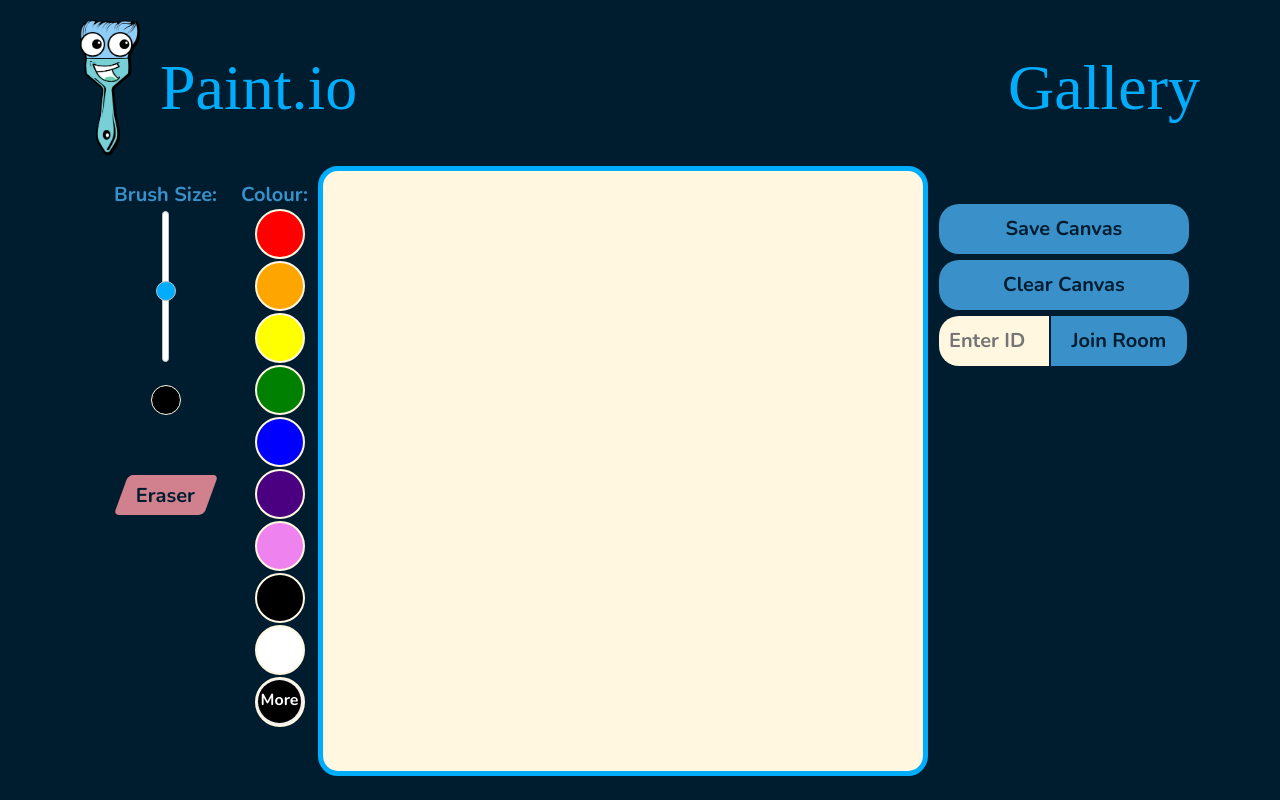
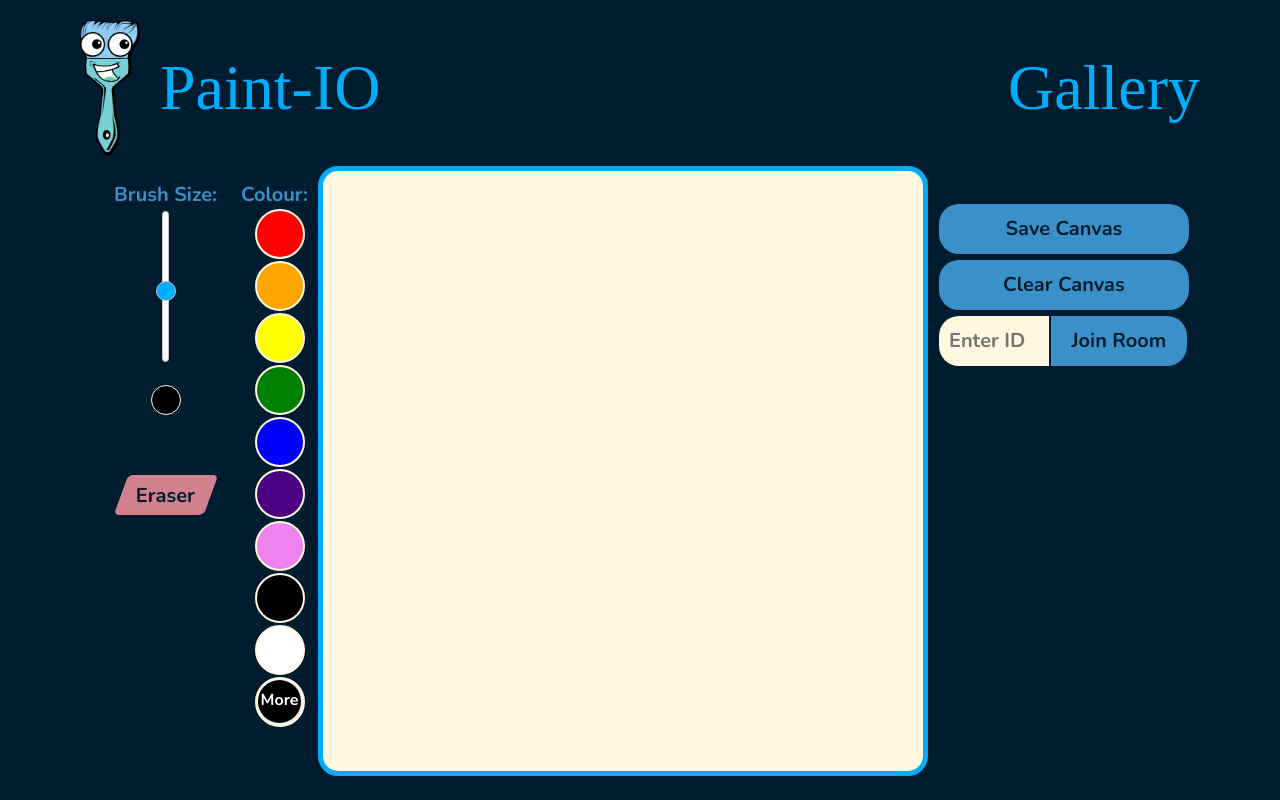
Before and after one commit to danibarker/paint-io, a React (Create React App) app in the folder front-end/: page / in a window 1280 px wide. Built offline with nearby package versions, Linux system fonts and the light colour scheme; no server answers; a web font is replaced by a local one.

Commit message:
Update app name for consistency

```diff
--- a/front-end/public/index.html
+++ b/front-end/public/index.html
@@ -24,7 +24,7 @@
       work correctly both with client-side routing and a non-root public URL.
       Learn how to configure a non-root public URL by running `npm run build`.
     -->
-    <title>Paint.io</title>
+    <title>Paint-IO</title>
   </head>
   <style>
     * {
--- a/front-end/src/components/Header.js
+++ b/front-end/src/components/Header.js
@@ -8,7 +8,7 @@ export function Header() {
                 <ul>
                 <Link to="/">
 
-                    <li>Paint.io</li>
+                    <li>Paint-IO</li>
                     </Link>
 
 
```
